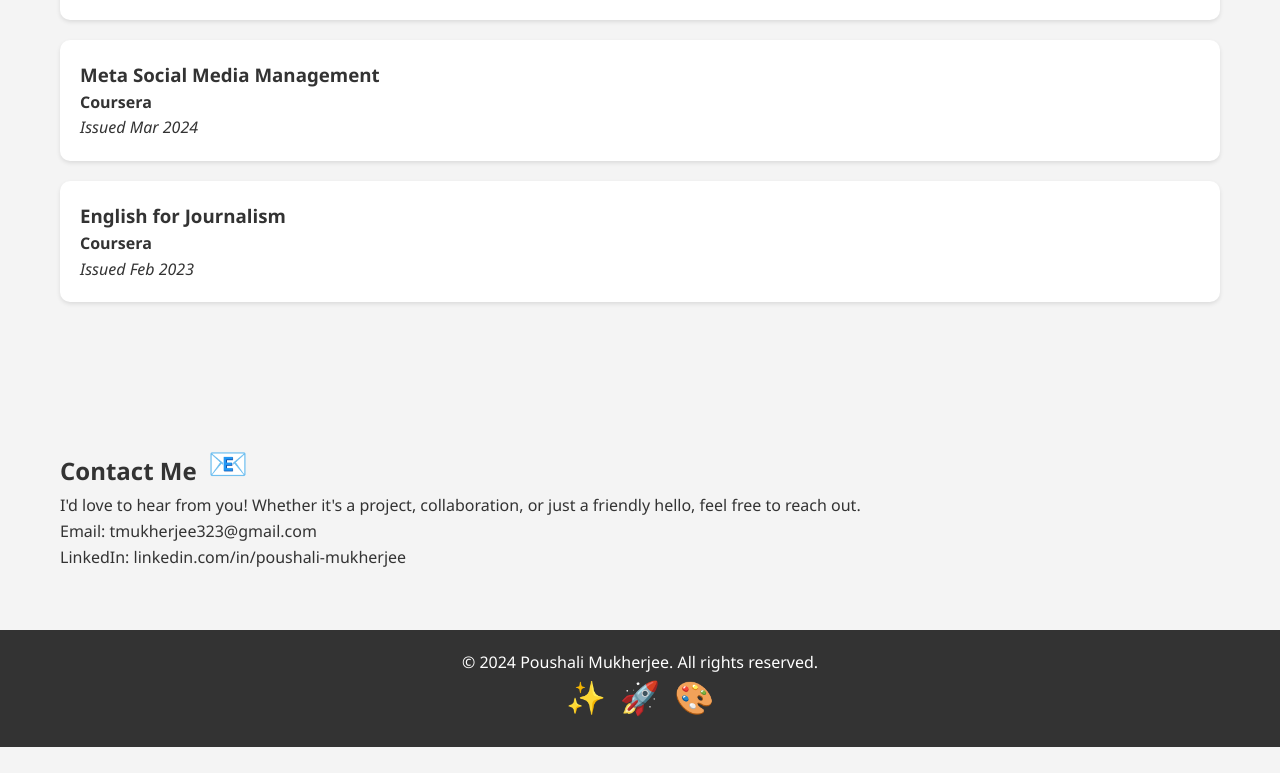
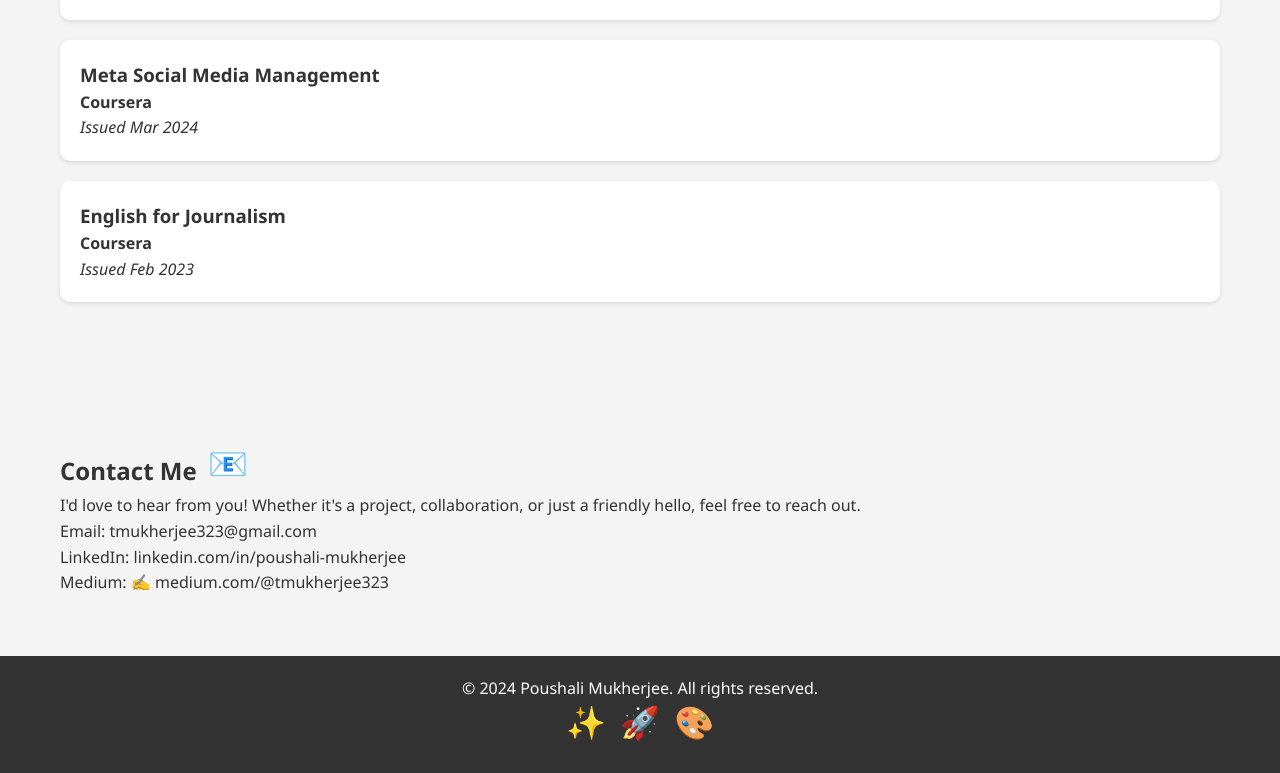
Before and after one commit to Poushali-Official/PoushaliOfficial, a plain HTML site: page index.html in a window 1280 px wide. Shown: the part 3358-4131 px from the top of the page. Before the commit the page ends 4105 px from the top, so only its background shows below. Drawn offline with Linux system fonts and the light colour scheme.

Commit message:
Update index.html

```diff
--- a/index.html
+++ b/index.html
@@ -290,7 +290,10 @@
     <p>I'd love to hear from you! Whether it's a project, collaboration, or just a friendly hello, feel free to reach out.</p>
     <p>Email: <a href="mailto:tmukherjee323@gmail.com">tmukherjee323@gmail.com</a></p>
     <p>LinkedIn: <a href="https://www.linkedin.com/in/poushali-mukherjee-1a97b8282" target="_blank">linkedin.com/in/poushali-mukherjee</a></p>
+    <p>Medium: <a href="https://medium.com/@tmukherjee323" target="_blank">✍️ medium.com/@tmukherjee323</a></p>
 </section>
+
+
 
     <!-- Footer -->
     <footer>
```
Lines whose indentation alone changed are shown as unchanged.
